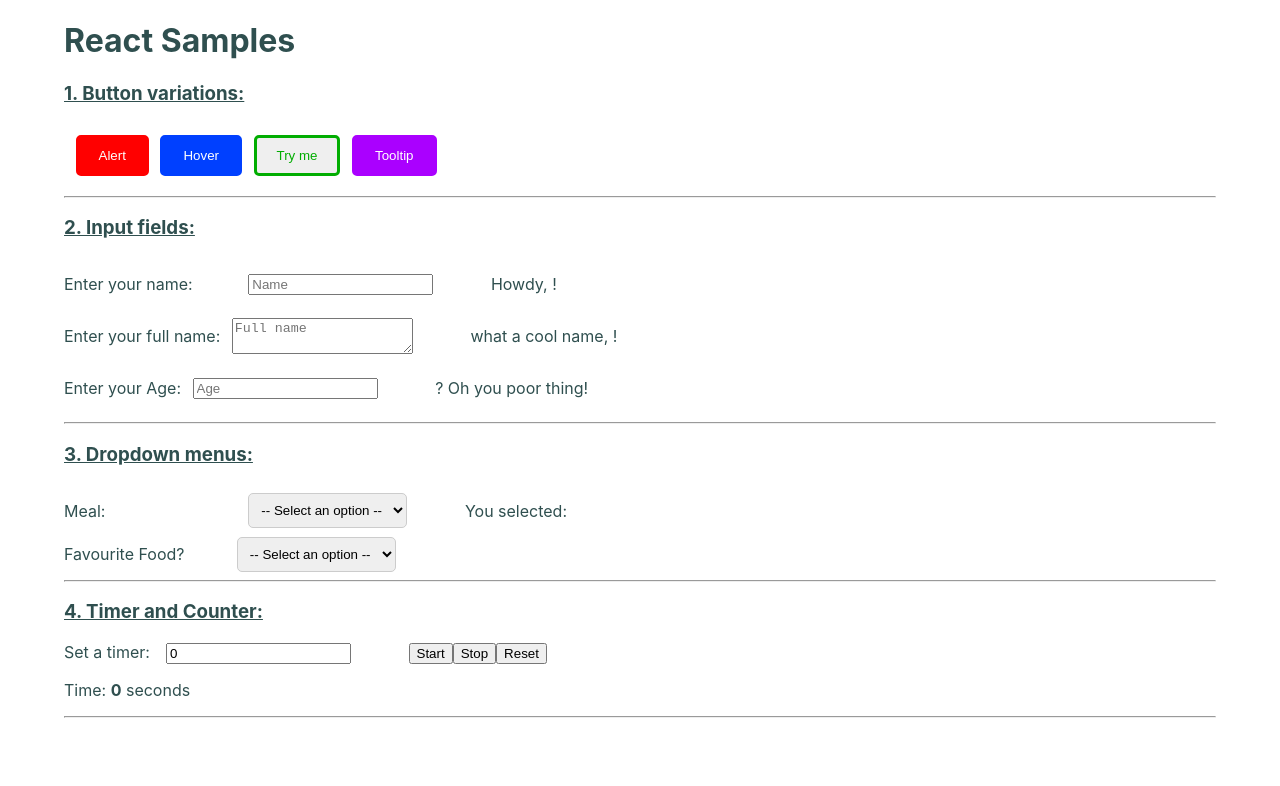
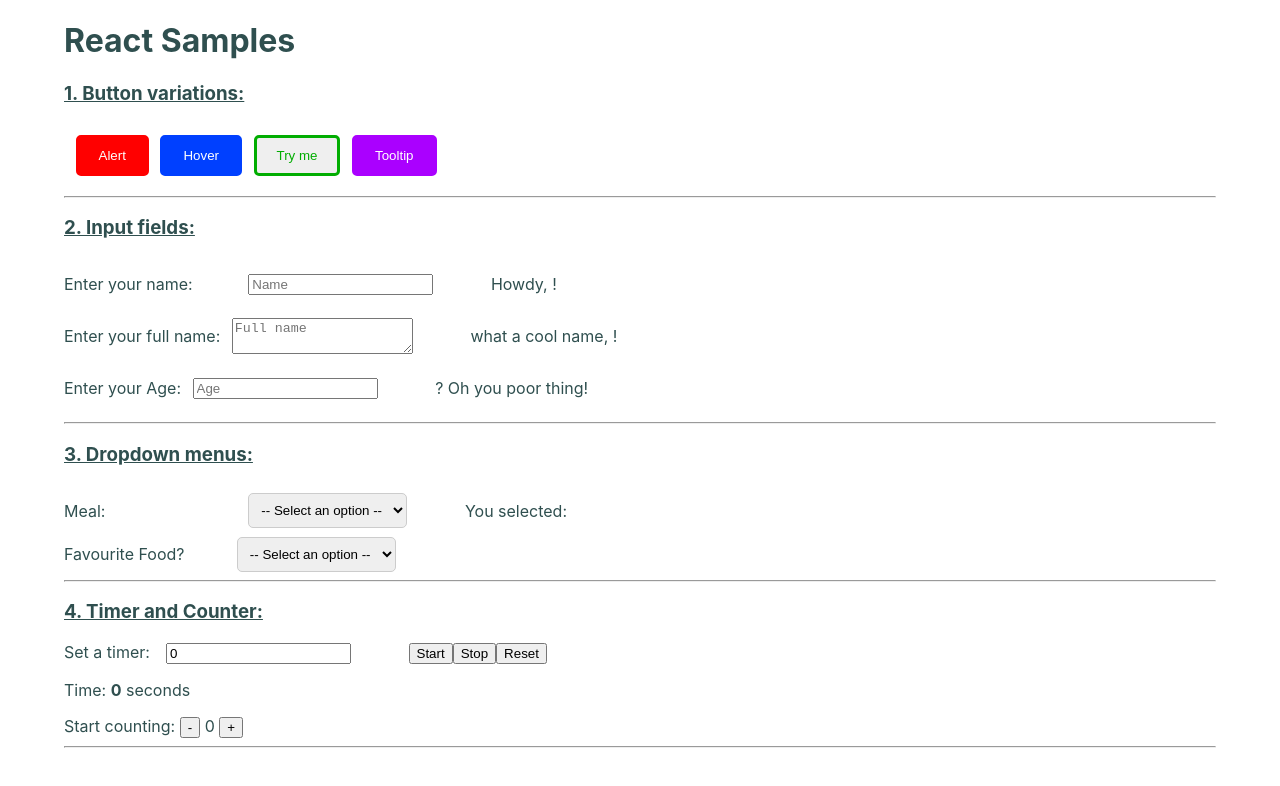
Before and after one commit to jsk000/react-samples, a React (Create React App) app: page / in a window 1280 px wide. Shown: the top 786 px of the page. Built offline with nearby package versions, Linux system fonts and the light colour scheme.

Commit message:
Add counter component

```diff
--- a/src/App.js
+++ b/src/App.js
@@ -5,6 +5,7 @@ import Input from './Input';
 import Dropdown from './Dropdown';
 import NestedDropdown from './NestedDropdown';
 import Timer from './Timer';
+import Counter from './Counter';
 
 function App() {
 
@@ -20,6 +21,7 @@ function App() {
         <Dropdown/>
         <NestedDropdown />
         <Timer/>
+        <Counter/>
       </div>
 
     </div>
--- a/src/Counter.js
+++ b/src/Counter.js
@@ -0,0 +1,33 @@
+import React, { useState } from 'react';
+
+const Counter = () => {
+
+  const [counter, setCounter] = useState(0);
+
+  const handleIncrement = () => {
+    setCounter(counter + 1);
+  };
+
+  const handleDecrement = () => {
+    setCounter(counter - 1);
+  };
+
+  return (
+    <div>
+
+      <div>
+
+        <label className='input-label'>Start counting: </label>
+        <button onClick={handleDecrement}>-</button>
+        <span className=''> {counter} </span>
+        <button onClick={handleIncrement}>+</button>
+
+      </div>
+
+      <hr/>
+
+    </div>
+  );
+};
+
+export default Counter;
--- a/src/Timer.js
+++ b/src/Timer.js
@@ -65,8 +65,6 @@ const Timer = () => {
         <p>Time: <span style={{ fontWeight: 'bold' }}>{time}</span> seconds</p>
       </div>
 
-      <hr/>
-
     </div>
   );
 };
```
